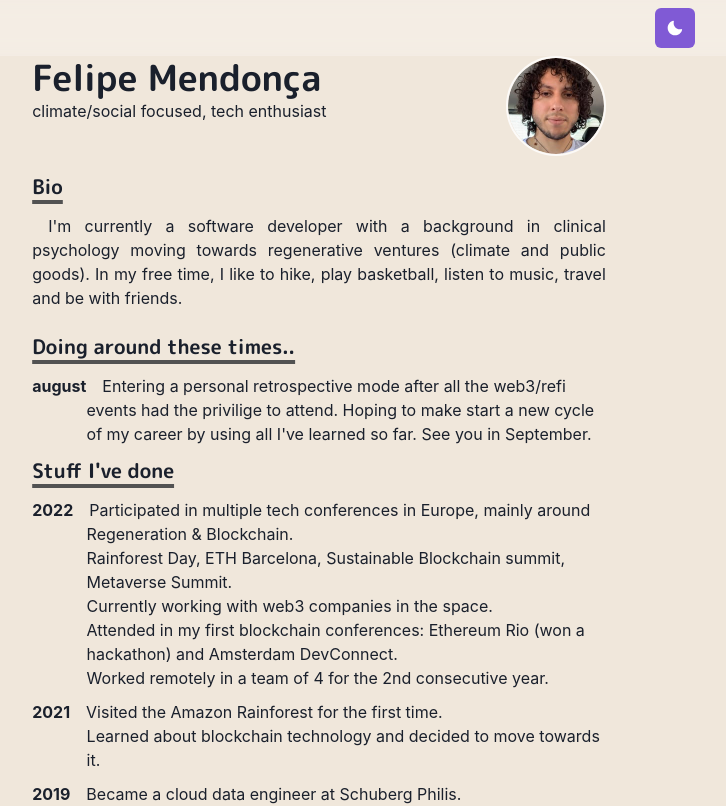
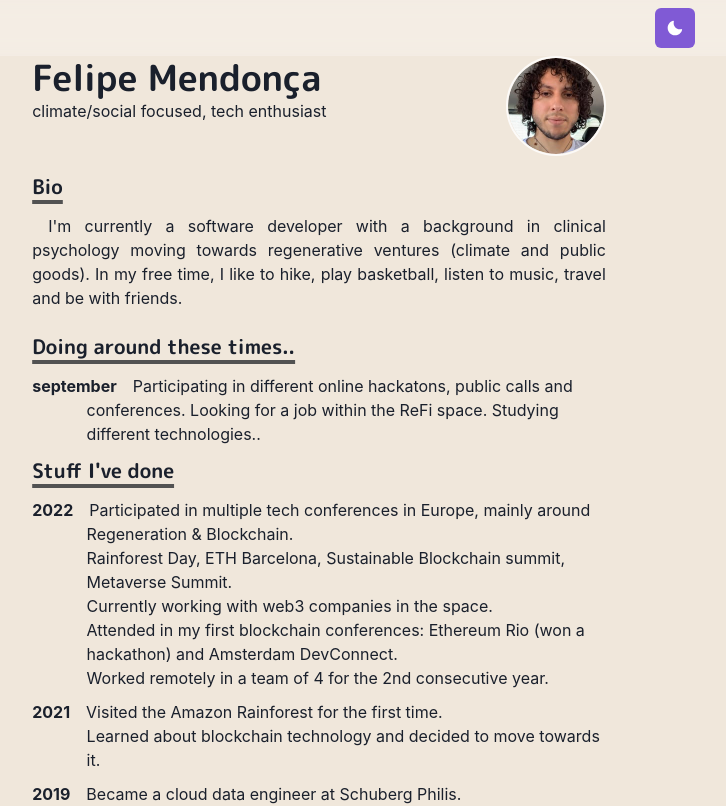
Before and after one commit to fysp11/personal-website, a Next.js app: page / in a window 1280 px wide. Shown: the top 806 px of the page, without its empty margins (321-1047 px from the left). Built offline with nearby package versions, Linux system fonts and the light colour scheme.

Commit message:
update for september

```diff
--- a/constants/doing-now.ts
+++ b/constants/doing-now.ts
@@ -5,11 +5,10 @@ export interface CurrentActivity {
 
 export const CurrentActivities: CurrentActivity[] = [
     {
-        ref: 'august',
+        ref: 'september',
         comments: [
-            'Entering a personal retrospective mode after all the web3/refi',
-            'events had the privilige to attend. Hoping to make start a new cycle',
-            "of my career by using all I've learned so far. See you in September",
+            'Participating in different online hackatons, public calls and conferences.',
+            'Looking for a job within the ReFi space. Studying different technologies.',
         ]
     },
 ]
```
Also changed, not shown: 1 other file (tests, documents, lock files or other folders).
